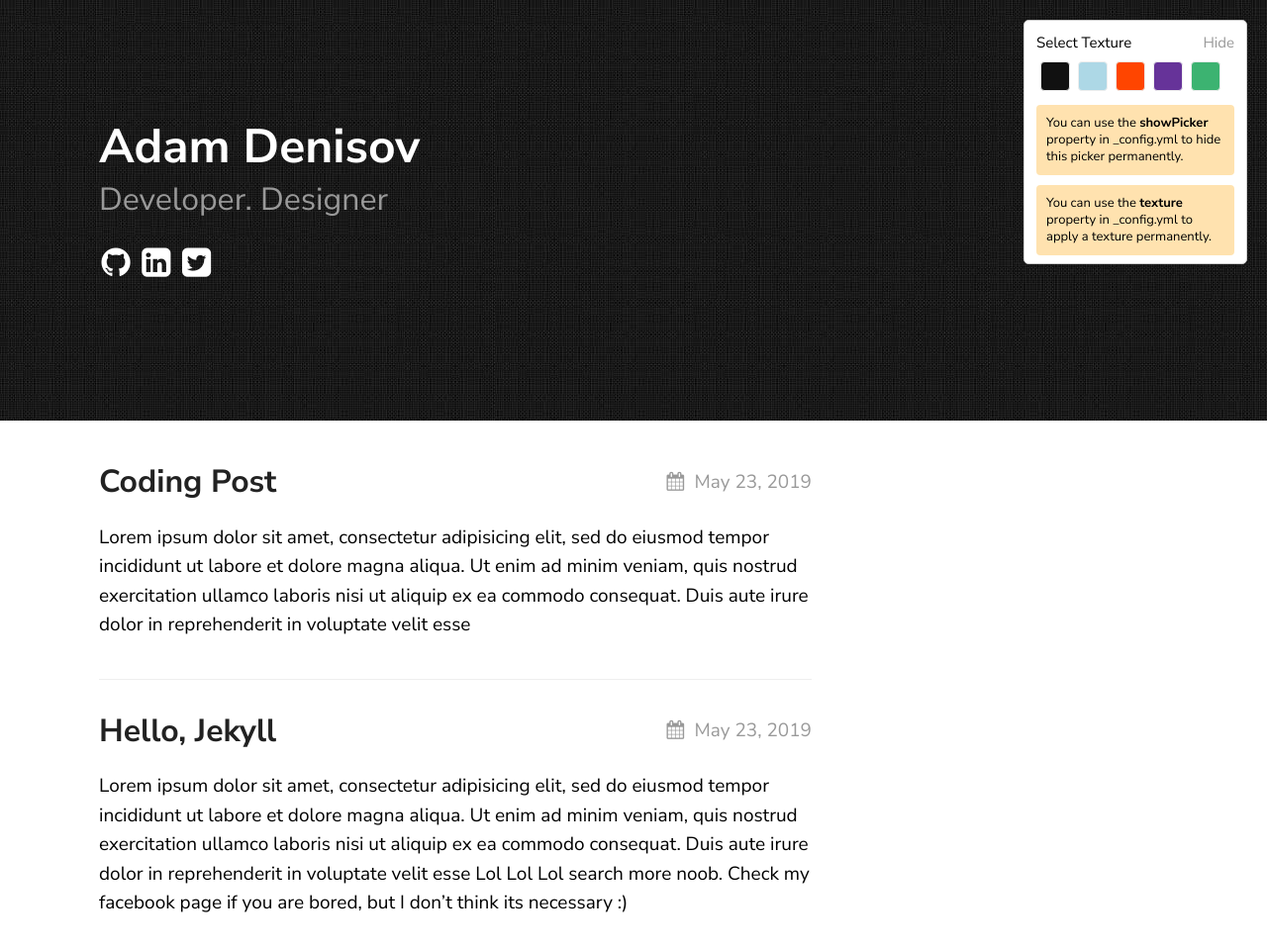
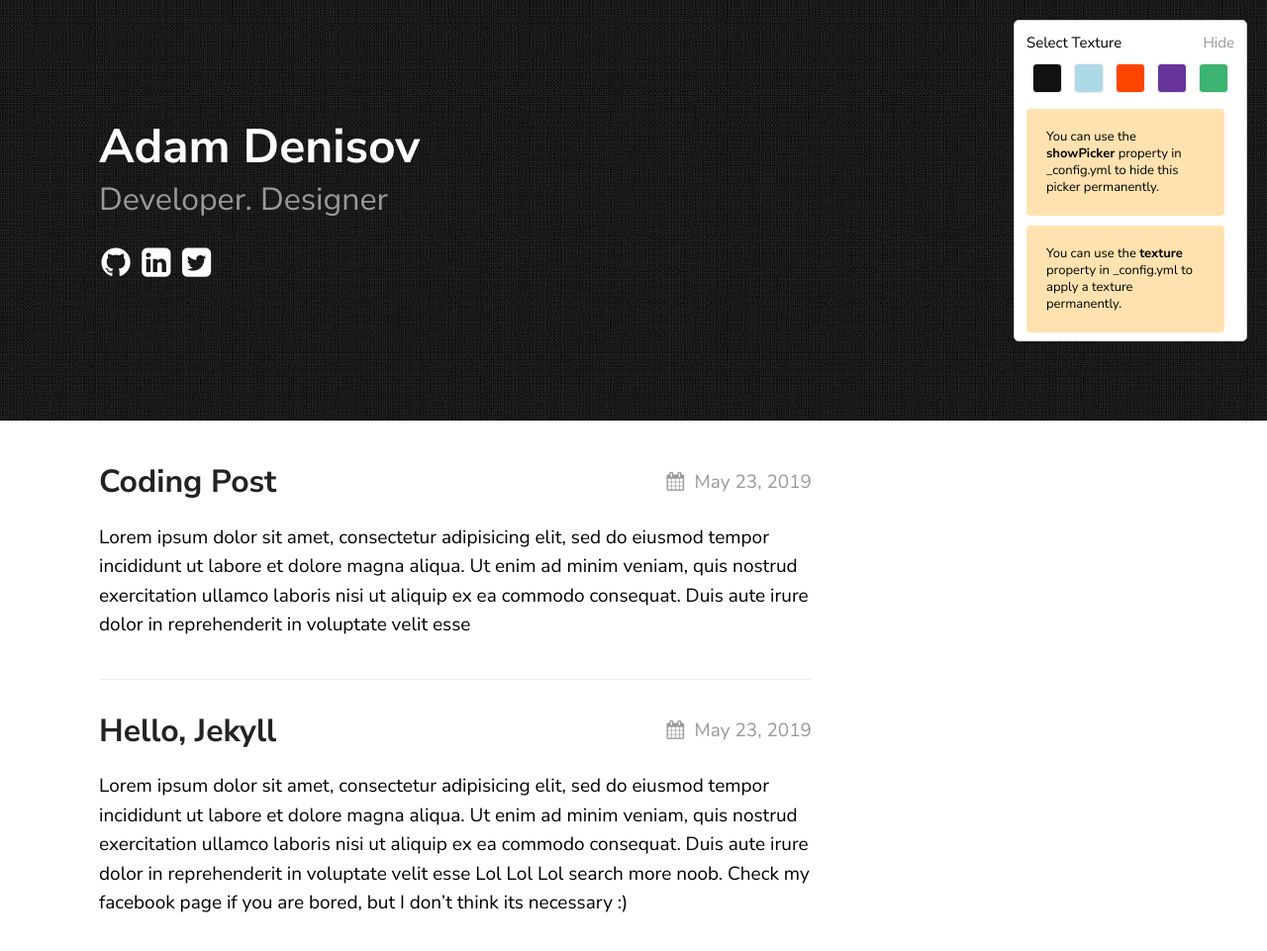
Before and after one commit to Aniket21mathur/Looking-For-Something-, a Jekyll site: the page built from index.md, in a window 1280 px wide and 997 px high. Shown: the top 961 px of the window at 99% size. Built offline with Jekyll 4.4.1, drawn with Linux system fonts in a browser that asks for light colours.

Commit message:
Update style.scss

```diff
--- a/assets/css/style.scss
+++ b/assets/css/style.scss
@@ -7,7 +7,7 @@
 #texture-picker {
     position: fixed;
     {%- if site.texture.showNav -%}
-        top: 100px;
+        top: 120px;
         right: 5vw;
     {%- else -%}
         top: 20px;
@@ -26,7 +26,7 @@
         border-radius: 4px;
         font-size: 13px;
         // color: #999;
-        padding: 10px;
+        padding: 20px;
         margin-top: 10px;
         max-width: 200px;
         line-height: 1.3em;
@@ -36,7 +36,7 @@
         > div {
             width: 30px;
             height: 30px;
-            margin: 4px;
+            margin: 6px;
             border: 1px solid #eee;
             border-radius: 4px;
             &:hover {
```
